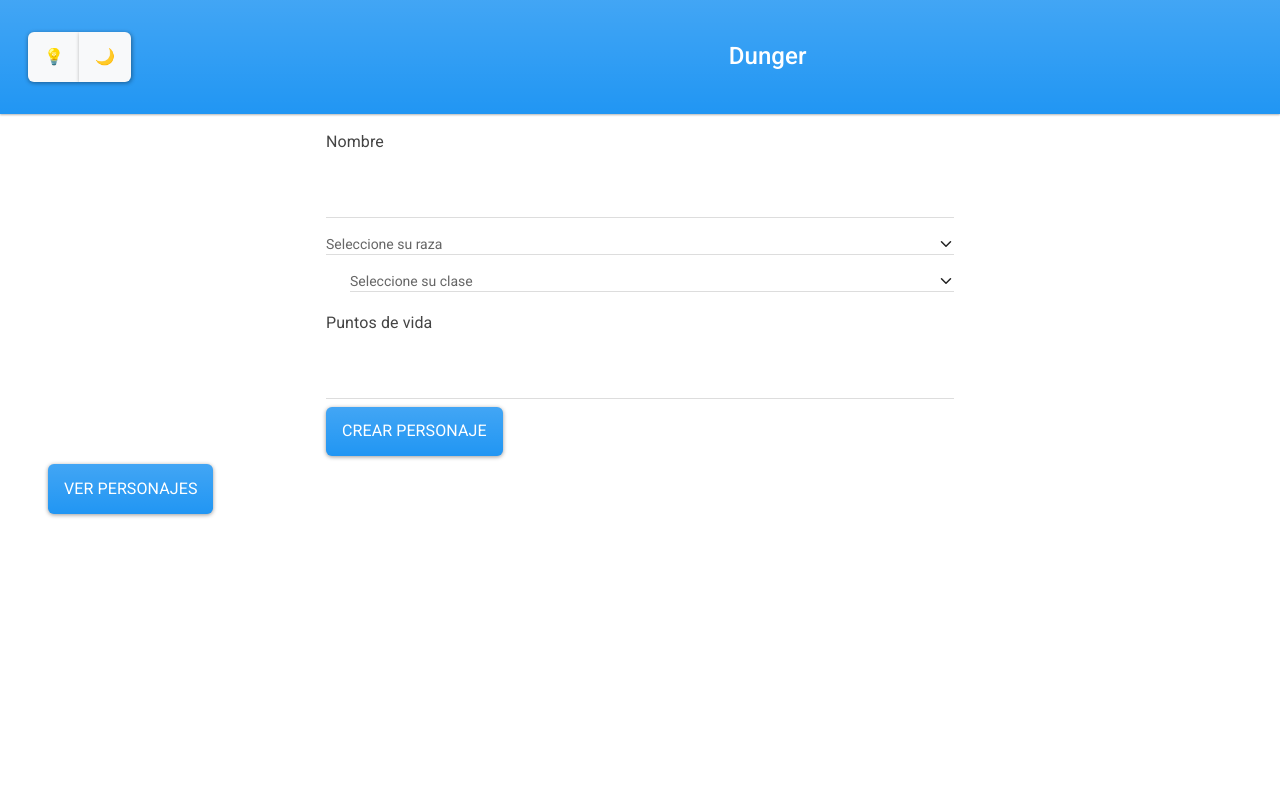
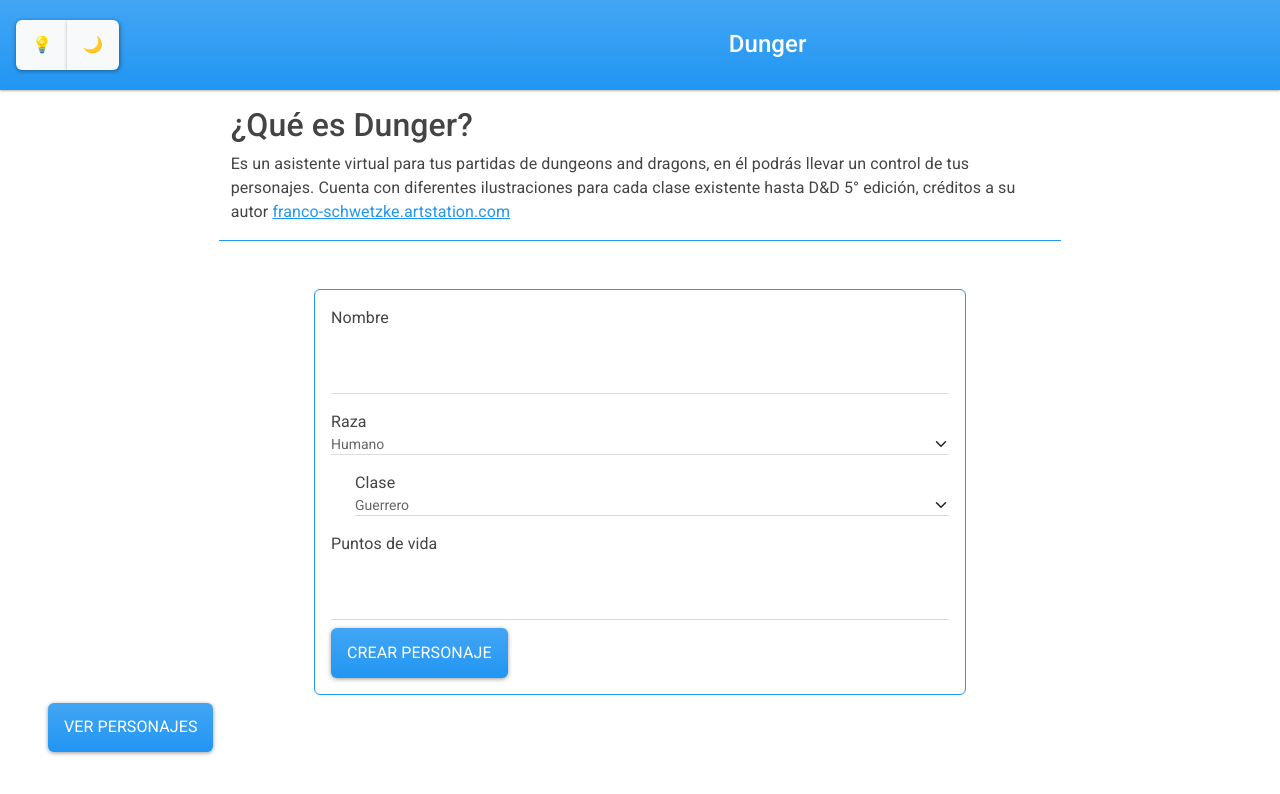
Before and after one commit to FerFlekenstein/Dunger, a plain HTML site: page index.html in a window 1280 px wide. Drawn offline with nearby package versions, Linux system fonts and the light colour scheme.

```diff
--- a/index.html
+++ b/index.html
@@ -4,7 +4,7 @@
     <meta charset="UTF-8">
     <meta http-equiv="X-UA-Compatible" content="IE=edge">
     <meta name="viewport" content="width=device-width, initial-scale=1.0">
-    <title>Document</title>
+    <title>Dunger</title>
     <!-- link bootstrap-->
     <link href="https://cdn.jsdelivr.net/npm/bootstrap@5.1.3/dist/css/bootstrap.min.css" rel="stylesheet" integrity="sha384-1BmE4kWBq78iYhFldvKuhfTAU6auU8tT94WrHftjDbrCEXSU1oBoqyl2QvZ6jIW3" crossorigin="anonymous">
     <!-- link boostwatch -->
@@ -16,32 +16,39 @@
     <header>
         <nav class="navbar navbar-dark bg-primary">
             <div class="container-fluid row">
-                <div class="btn-group m-3 col-1 align-self-start" role="group" aria-label="Basic outlined example">
+                <div class="btn-group m-1 col-1 align-self-start" role="group" aria-label="Basic outlined example">
                     <button type="button" class="btn btn-light btn-outline-warning" id="modoClaro">💡</button>
                     <button type="button" class="btn btn-light btn-outline-warning" id="modoOscuro">🌙</button>
                 </div>
-                <span class="navbar-brand mb-0 h1 col-5 align-self-center">Dunger</span>
+                <h1 class="navbar-brand mb-0 col-5 align-self-center">Dunger</h1>
             </div>
         </nav>
     </header>
     <main>
-        <div class="row justify-content-center mt-3">
-            <form id="formulario" class="col-6">
+        <section class="row mt-3 mb-3 mx-2 justify-content-center">
+            <article class="col-8 border-bottom border-primary">
+                <h2>¿Qué es Dunger?</h2>
+                <p>Es un asistente virtual para tus partidas de dungeons and dragons, en él podrás llevar un control de tus personajes. Cuenta con diferentes ilustraciones para cada clase existente hasta D&D 5° edición, créditos a su autor <a href="https://www.artstation.com/franco-schwetzke" target="_blank">franco-schwetzke.artstation.com</a> </p>
+            </article>
+        </section>
+        <section class="mt-5">
+            <article class="row justify-content-center mt-3">
+                <form id="formulario" class="col-6 border border-primary p-3 rounded">
                     <div class="mb-3">
                       <label for="nombrePJ" class="form-label">Nombre</label>
                       <input type="input" class="form-control" id="nombrePJ">
                     </div>
-                <div class="mb-3">
-                    <select class="form-select form-select-sm" id="razaPj">
-                        <option selected>Seleccione su raza</option>
+                    <div class="mb-3 mt-3">
+                        <label for="razaPj">Raza</label>
+                        <select required class="form-select form-select-sm" id="razaPj">
                             <option value="humano">Humano</option>
                             <option value="orco">Orco</option>
                             <option value="elfo">Elfo</option>
                         </select>
                     </div>
                     <div class="mb-3 form-check">
-                    <select class="form-select form-select-sm" id="clasesPj">
-                        <option selected>Seleccione su clase</option>
+                        <label for="clasesPj">Clase</label>
+                        <select required class="form-select form-select-sm" id="clasesPj">
                             <option value="guerrero">Guerrero</option>
                             <option value="mago">Mago</option>
                             <option value="arquero">Arquero</option>
@@ -60,14 +67,15 @@
                     </div>
                     <div>
                         <label for="vidaPj" class="form-label">Puntos de vida</label>
-                    <input required type="number" class="form-control" id="vidaPj">
+                        <input required min="1" type="number" class="form-control" id="vidaPj">
                     </div>
                     <button type="submit" class="btn btn-primary mt-2">Crear personaje</button>
                 </form>
-        </div>
+            </article>
             <button class="btn btn-primary ms-5 mt-2" type="button" data-bs-toggle="collapse" data-bs-target="#multiCollapseExample0" aria-expanded="false" aria-controls="multiCollapseExample0" id="mostrarPjs">Ver personajes</button>
-        <div class="collapse multi-collapse row ms-4 mt-2 mb-3" id="multiCollapseExample0">
-        </div>
+            <article class="collapse multi-collapse row ms-4 mt-2 mb-3" id="multiCollapseExample0">
+            </article>
+        </section>
     </main>
     <footer>
     </footer>
--- a/main.js
+++ b/main.js
@@ -81,14 +81,13 @@
 // boton mostrar personajes creados
 const mostrarPjs = document.getElementById("mostrarPjs")
 const contenedorPj = document.getElementById("multiCollapseExample0")
-// const lista = JSON.parse(localStorage.getItem("personajes"))?? []
 mostrarPjs.addEventListener("click", () => {
     contenedorPj.innerHTML = ``
     lista.forEach((personaje, indice) => {
         contenedorPj.innerHTML +=`
-        <div class="card text-dark" style="width: 18rem;" id="carta${indice}">
+        <div class="card text-dark m-3" style="width: 18rem;" id="carta${indice}">
             <div class="row justify-content-end">
-                <button class="btn btn-danger col-2 align-self-end">X</button>
+                <button class="btn btn-danger col-2 align-self-end mb-2">X</button>
             </div>
             <img src=${personaje.imagen} class="card-img-top" alt="es un ${personaje.clase}">
             <div class="card-body text-center">
@@ -116,7 +115,9 @@
             </div>
          </div>
         `
-        // boton eliminar personajes
+    })
+    // boton eliminar personajes
+    lista.forEach((personaje, indice) => {
         let botonEliminar = document.getElementById(`carta${indice}`).firstElementChild.lastElementChild
         botonEliminar.addEventListener('click', () => {
             document.getElementById(`carta${indice}`).remove()
@@ -134,7 +135,7 @@
             <form class="col-6" id="formObjeto${indice}">
                 <div class="mb-3">
                     <label for="nombreItem" class="form-label">Nombre del objeto</label>
-                    <input type="input" class="form-control" id="nombreObjeto" name="nombre">
+                    <input required type="input" class="form-control" id="nombreObjeto" name="nombre">
                 </div>
                 <div class="mb-3">
                     <label for="descripcion" class="form-label">Descripción</label>
@@ -190,11 +191,7 @@
 const modoClaro = document.getElementById("modoClaro")
 const modoOscuro = document.getElementById("modoOscuro")
 let oscuro
-if(localStorage.getItem("tema")){
-    oscuro = localStorage.getItem("tema")
-}else{
-    localStorage.setItem("tema", "claro")
-}
+(localStorage.getItem("tema"))? oscuro = localStorage.getItem("tema") : localStorage.setItem("tema", "claro")
 
 if(oscuro == "oscuro"){
     document.body.classList.add("modoOscuro")
```
Lines whose indentation alone changed are shown as unchanged.
